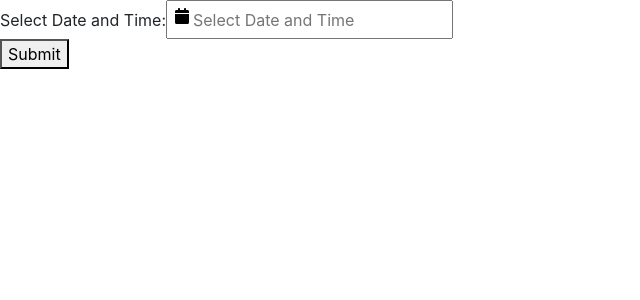
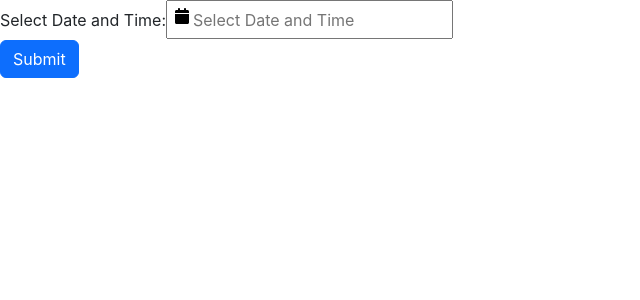
Before and after one commit to nirajkumar999/react-testing, a React (Create React App) app: page / in a window 1280 px wide. Shown: the top 300 px of the page, without its empty margins (0-640 px from the left). Built offline with nearby package versions, Linux system fonts and the light colour scheme.

Commit message:
integrated react bootstrap form

```diff
--- a/src/Components/SimpleForm.jsx
+++ b/src/Components/SimpleForm.jsx
@@ -9,8 +9,9 @@ import { FontAwesomeIcon } from '@fortawesome/react-fontawesome';
 import { faClock } from '@fortawesome/free-solid-svg-icons';
 
 
+import { Form, FormGroup, Button } from 'react-bootstrap';
+
 const SimpleForm = () => {
-  const currentDate = new Date();
   const [startDate, setStartDate] = useState(null);
   const [submittedDate, setSubmittedDate] = useState(null);
   const [minTime, setMinTime] = useState(new Date());
@@ -18,25 +19,24 @@ const SimpleForm = () => {
   const handleDateChange = (date) => {
     setStartDate(date);
 
-    // Check if the selected date is today
+    if (date !== null) {
       if (isToday(date)) {
-      setMinTime(new Date()); // Set minTime to the current time
+        setMinTime(new Date());
       } else {
-      setMinTime(new Date(0, 0, 0, 0, 0)); // Set minTime to '00:00'
+        setMinTime(new Date(0, 0, 0, 0, 0));
+      }
     }
   };
-
 
   const isToday = (someDate) => {
     const today = new Date();
     return (
-      someDate!=null &&
+      someDate !== null &&
       someDate.getDate() === today.getDate() &&
       someDate.getMonth() === today.getMonth() &&
       someDate.getFullYear() === today.getFullYear()
     );
   };
-
 
   const formatDate = (date) => {
     try {
@@ -56,24 +56,15 @@ const SimpleForm = () => {
     }
   };
 
-
-  // const minTime = new Date();
-  // minTime.setSeconds(0); // Set seconds to 0 to align with the time intervals
-
-  // const maxTime = new Date();
-  // maxTime.setHours(23, 59, 59);
-
   const handleSubmit = (e) => {
     e.preventDefault();
-    // Handle form submission logic
     setSubmittedDate(startDate);
   };
 
   return (
-    <div>
-      <form onSubmit={handleSubmit}>
-        <div>
-          <label htmlFor="startdatetime">Select Date and Time:</label>
+    <Form onSubmit={handleSubmit}>
+      <FormGroup>
+        <Form.Label>Select Date and Time:</Form.Label>
         <DatePicker
           selected={startDate}
           onChange={handleDateChange}
@@ -84,30 +75,25 @@ const SimpleForm = () => {
           timeFormat="HH:mm"
           timeIntervals={15}
           timeCaption={<FontAwesomeIcon icon={faClock} />}
-
-
           dateFormat="dd/MM/yyyy HH:mm"
           minDate={new Date()} // Restrict selection to future dates
-            // minTime={minTime}
-            // maxTime={maxTime}
           minTime={minTime}
           maxTime={new Date(0, 0, 0, 23, 59)}
           placeholderText="Select Date and Time"
           isClearable={true}
           fixedHeight
         />
-        </div>
-        <div>
-          <button type="submit">Submit</button>
-        </div>
-      </form>
+      </FormGroup>
+      <FormGroup>
+        <Button type="submit">Submit</Button>
+      </FormGroup>
       {submittedDate && (
         <div>
           <h2>Submitted Date and Time:</h2>
           <p>{formatDate(submittedDate)}</p>
         </div>
       )}
-    </div>
+    </Form>
   );
 };
 
```
Lines whose indentation alone changed are shown as unchanged.
